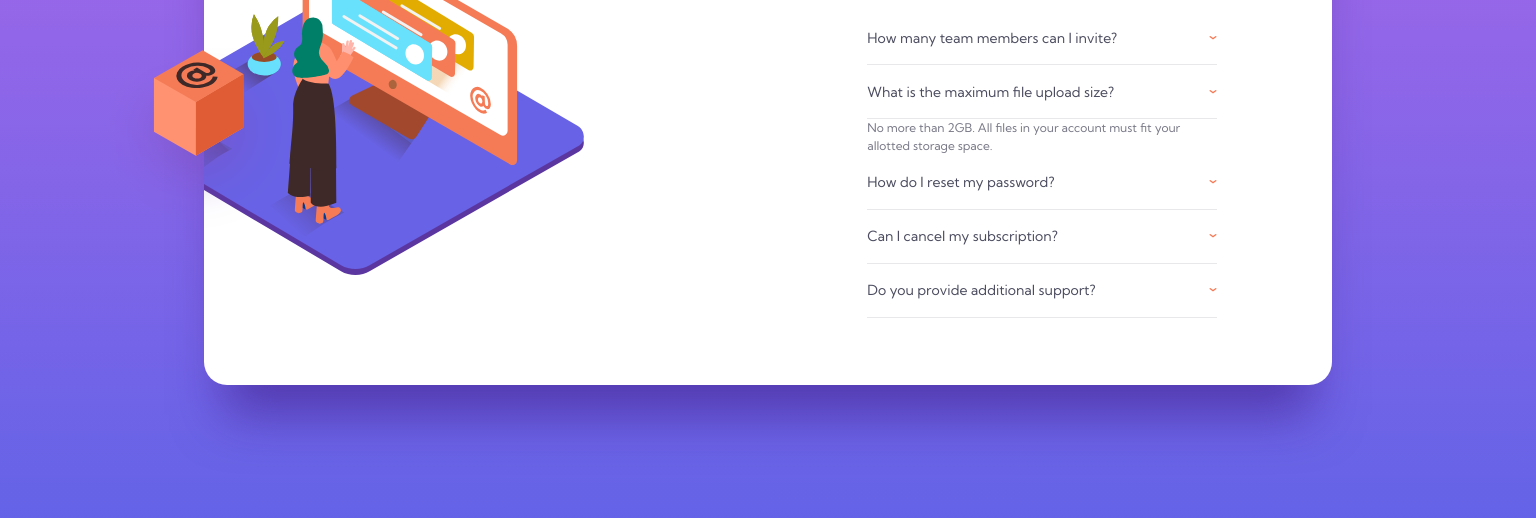
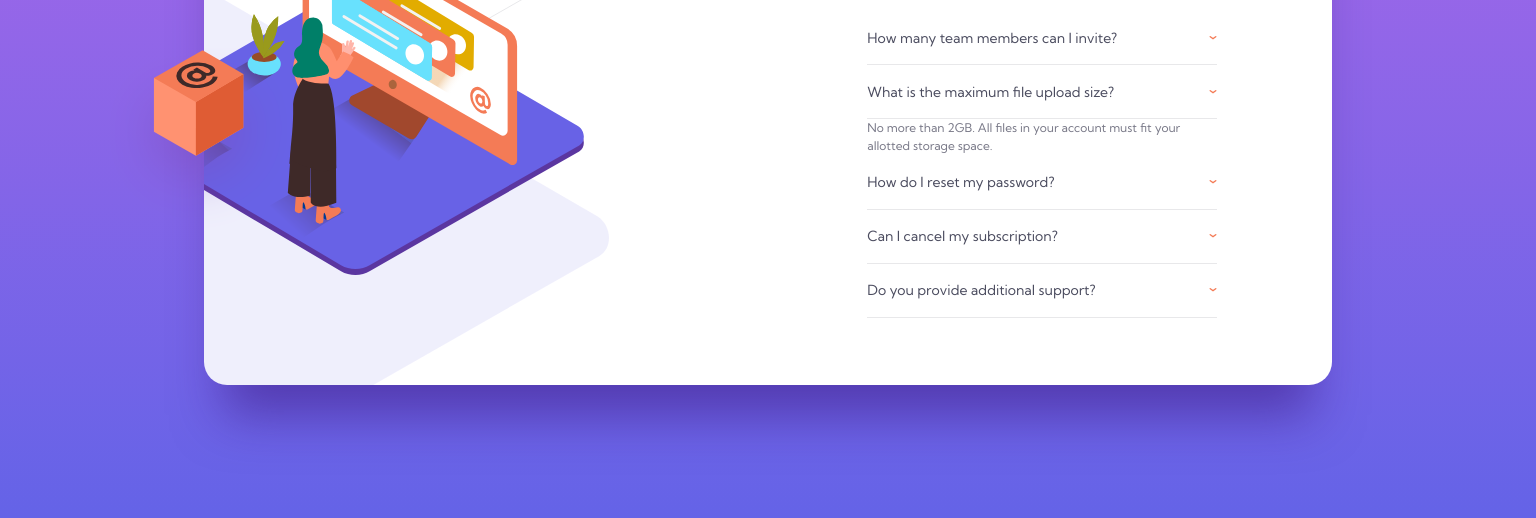
Before and after one commit to zanguraa/faq-accordion-card-main, a plain HTML site: page index.html in a window 1536 px wide. Shown: the part 282-800 px from the top of the page. Drawn offline with Linux system fonts and the light colour scheme.

Commit message:
finished web responsive

```diff
--- a/style.css
+++ b/style.css
@@ -112,10 +112,10 @@ span {
     .faq-section {
         width: 58.5%;
         height: 23.813rem;
-        background-image: url(./images/illustration-woman-online-desktop.svg);
-        background-repeat: no-repeat;
-        background-position: -14% 37%;
-        /* background-image: url(./images/bg-pattern-desktop.svg);
+        background-image: url(./images/illustration-woman-online-desktop.svg), url(./images/bg-pattern-desktop.svg);
+        background-repeat: no-repeat, no-repeat;
+        background-position: -14% 37%, -35rem 70%;
+        /* background-image: ;
         background-repeat: no-repeat;
         background-color: -16% 38%; */
         /* display: flex; */
```
